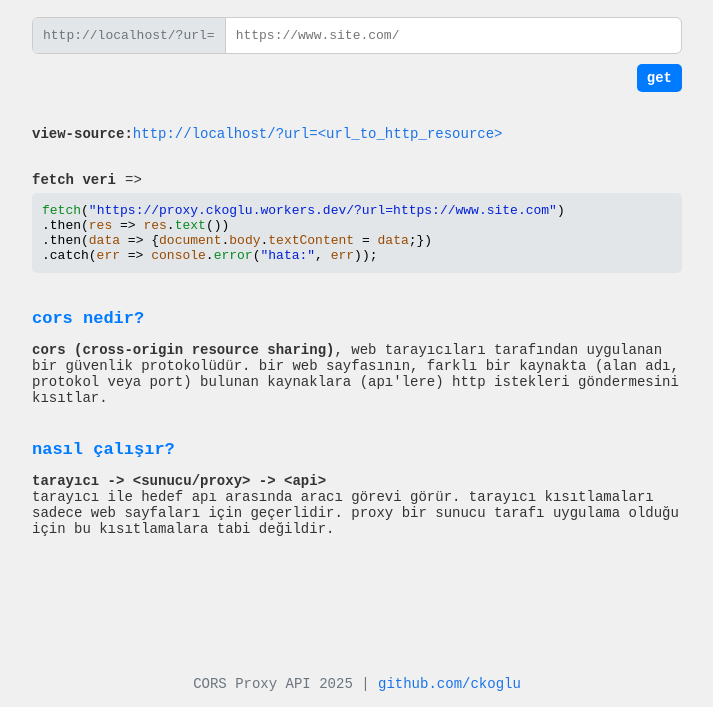
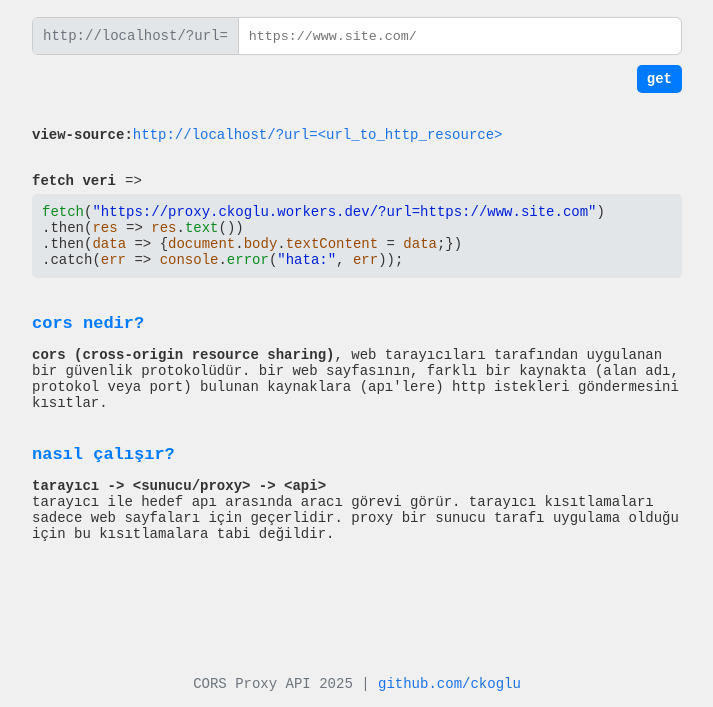
Before and after one commit to ckoglu/proxy, a plain HTML site: page index.html in a window 1280 px wide. Shown: the part 93-800 px from the top of the page, without its empty margins (283-996 px from the left). Drawn offline with Linux system fonts and the light colour scheme.

Commit message:
Update style.css

```diff
--- a/style.css
+++ b/style.css
@@ -6,22 +6,22 @@ h1{margin-top:40px;font-size:26px}
 h1 a{margin-bottom:20px;text-transform: none;}
 h1 a:hover{text-decoration:none;background-color: var(--code-bg);}
 h2 {font-size: 17px;}
-code,pre{background-color:var(--code-bg);padding:2px 5px;border-radius:5px;font-size:13px;color:#555;white-space:pre-wrap;word-wrap:break-word;margin:0}
+code,pre{background-color:var(--code-bg);padding:2px 5px;border-radius:5px;color:var(--text-color);white-space:pre-wrap;word-wrap:break-word;margin:0}
 pre{padding:10px;overflow-x:auto}
 form{display:flex;flex-direction:column;gap:10px;margin-top:20px;margin-bottom:20px}
 .input-group{display:flex;align-items:center;border:1px solid var(--border-color);background-color:var(--input-bg);border-radius:6px;padding:0;width:100%;box-sizing:border-box;transition:border-color .3s ease}
 .input-group:focus-within{border-color:var(--primary-color)}
 #proxyForm button {padding:6px 10px;background-color:var(--primary-color);color:var(--input-bg);border:none;cursor:pointer;font-family:monospace,sans-serif;font-size:14px;font-weight:700;transition:background-color .3s ease;width:fit-content;display:flex;align-self:self-end;border-radius: 5px;}
 #proxyForm button:hover{background-color:#0056b3}
-.input-prefix{padding:10px;color:var(--secondary-color);background-color:var(--code-bg);border-right:1px solid var(--border-color);border-radius:5px 0 0 5px;font-size:13px;white-space:nowrap;user-select: none;}
-input[type=text]{border:none;padding:10px;background-color:transparent;border-radius:0 5px 5px 0;flex-grow:1;font-family: monospace,sans-serif;font-size:13px;}
+.input-prefix{padding:10px;color:var(--secondary-color);background-color:var(--code-bg);border-right:1px solid var(--border-color);border-radius:5px 0 0 5px;white-space:nowrap;user-select: none;}
+input[type=text]{border:none;padding:10px;background-color:transparent;border-radius:0 5px 5px 0;flex-grow:1;font-family: monospace,sans-serif;}
 input[type=text]:focus{outline:0;border-color:transparent}
 a{color:var(--link-color);text-decoration:none}
 a:hover{text-decoration:underline}
 .footer{padding:15px;text-align:center;color:var(--secondary-color);position:fixed;bottom:0;left:0;right:0;text-transform: none;background-color: var(--bg-color)}
 .script-div {display: flex;gap:9px}
 #url-script, #direkt-script {cursor: pointer;}
-.source-script {padding: 10px;margin-top:5px;overflow-x: auto;position: relative;white-space: pre;word-break:normal;color: #000;text-transform: none;}
+.source-script {padding: 10px;margin-top:5px;overflow-x: auto;position: relative;white-space: pre;word-break:normal;color: var(--text-color);text-transform: none;}
 .source-script:hover::before, .source-script:hover::after  {opacity: 1;}
 .source-script .keyword   { color: #c93791; }
 .source-script .string    { color: #0020d8; }
@@ -31,4 +31,5 @@ a:hover{text-decoration:underline}
 @media (max-width:768px){
     .input-prefix{display: none;}
     h1{margin-top:20px}
+    code,pre{white-space:pre-wrap;word-wrap:break-word;}
 }
```
